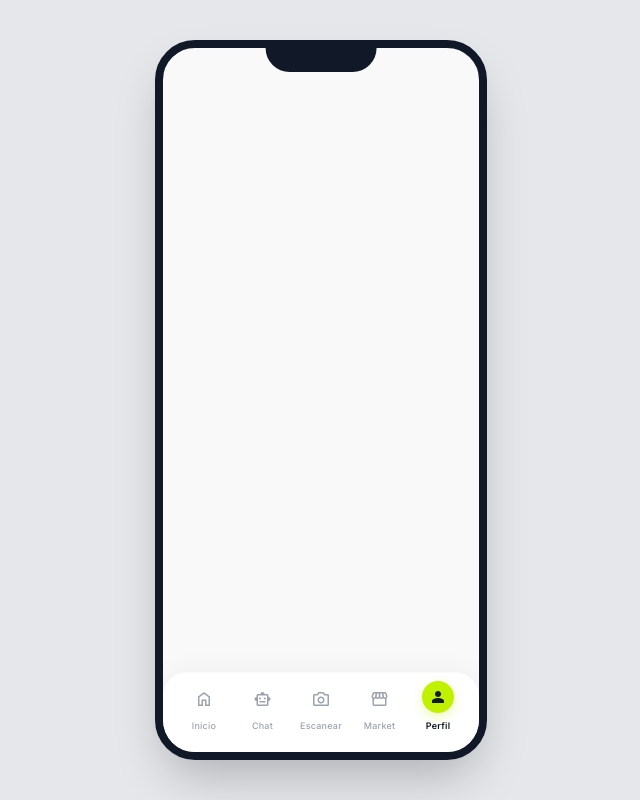
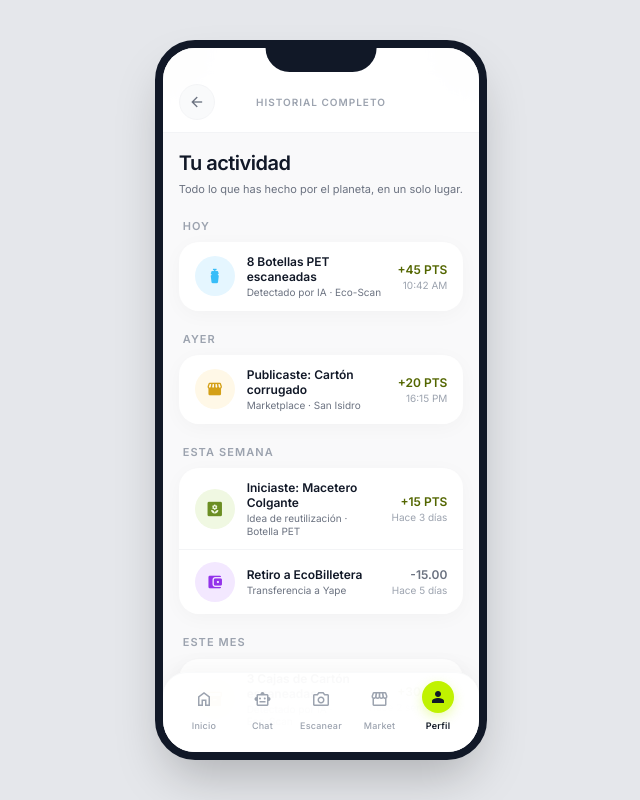
Before and after one commit to yudi-star/Acopi-prototype, a React (Vite) app: page /perfil/historial in a window 1280 px wide. Shown: the whole page, without its empty margins (319-959 px from the left). Built offline with nearby package versions, Linux system fonts and the light colour scheme.

Commit message:
perfil mejorado y ver historial

```diff
--- a/src/App.jsx
+++ b/src/App.jsx
@@ -12,6 +12,8 @@ import MiPerfil from "./screens/MiPerfil";
 import ChatIA from "./screens/ChatIA";
 import SolicitarRecojo from "./screens/SolicitarRecojo";
 import EstadoRecojo from "./screens/EstadoRecojo";
+import HistorialCompleto from "./screens/HistorialCompleto";
+
 
 
 
@@ -32,6 +34,7 @@ export default function App() {
           <Route path="/perfil" element={<MiPerfil />} />
           <Route path="/recojo" element={<SolicitarRecojo />} />
           <Route path="/recojo/estado" element={<EstadoRecojo />} />
+          <Route path="/perfil/historial" element={<HistorialCompleto />} />
         </Routes>
       </PhoneFrame>
     </BrowserRouter>
--- /dev/null
+++ b/src/screens/HistorialCompleto.jsx
@@ -0,0 +1,170 @@
+import { useNavigate } from "react-router-dom";
+
+const historialAgrupado = [
+  {
+    fecha: "Hoy",
+    items: [
+      {
+        id: 1,
+        titulo: "8 Botellas PET escaneadas",
+        detalle: "Detectado por IA · Eco-Scan",
+        puntos: "+45",
+        hora: "10:42 AM",
+        icon: "water_bottle",
+        iconBg: "#E5F6FF",
+        iconColor: "#38BDF8",
+      },
+    ],
+  },
+  {
+    fecha: "Ayer",
+    items: [
+      {
+        id: 2,
+        titulo: "Publicaste: Cartón corrugado",
+        detalle: "Marketplace · San Isidro",
+        puntos: "+20",
+        hora: "16:15 PM",
+        icon: "storefront",
+        iconBg: "#FFF8E7",
+        iconColor: "#D4A017",
+      },
+    ],
+  },
+  {
+    fecha: "Esta semana",
+    items: [
+      {
+        id: 3,
+        titulo: "Iniciaste: Macetero Colgante",
+        detalle: "Idea de reutilización · Botella PET",
+        puntos: "+15",
+        hora: "Hace 3 días",
+        icon: "yard",
+        iconBg: "#F0F8E2",
+        iconColor: "#6B8E23",
+      },
+      {
+        id: 4,
+        titulo: "Retiro a EcoBilletera",
+        detalle: "Transferencia a Yape",
+        puntos: "-15.00",
+        hora: "Hace 5 días",
+        icon: "account_balance_wallet",
+        iconBg: "#F3E8FF",
+        iconColor: "#9333EA",
+      },
+    ],
+  },
+  {
+    fecha: "Este mes",
+    items: [
+      {
+        id: 5,
+        titulo: "3 Cajas de Cartón escaneadas",
+        detalle: "Detectado por IA · Eco-Scan",
+        puntos: "+30",
+        hora: "Hace 2 semanas",
+        icon: "inventory_2",
+        iconBg: "#FFF8E7",
+        iconColor: "#D4A017",
+      },
+      {
+        id: 6,
+        titulo: "Solicitaste: Latas de aluminio",
+        detalle: "Marketplace · Barranco",
+        puntos: "+10",
+        hora: "Hace 3 semanas",
+        icon: "recycling",
+        iconBg: "#F3E8FF",
+        iconColor: "#9333EA",
+      },
+    ],
+  },
+];
+
+export default function HistorialCompleto() {
+  const navigate = useNavigate();
+
+  return (
+    <div className="min-h-full pb-32 bg-gray-50/50">
+      <div className="flex justify-between items-center px-4 pt-9 pb-3 sticky top-0 bg-white/90 backdrop-blur-xl z-20 border-b border-gray-100">
+        <button
+          onClick={() => navigate(-1)}
+          className="w-9 h-9 rounded-full bg-gray-50 border border-gray-100 flex items-center justify-center text-gray-500 active:scale-90 transition-transform"
+        >
+          <span className="material-symbols-outlined text-[18px]">arrow_back</span>
+        </button>
+        <span className="text-[10px] font-bold text-gray-400 uppercase tracking-widest">
+          Historial Completo
+        </span>
+        <div className="w-9"></div>
+      </div>
+
+      <main className="w-full px-4 pt-4 flex flex-col gap-5 pb-6">
+        <div>
+          <h1 className="text-xl font-extrabold text-gray-900 tracking-tight">
+            Tu actividad
+          </h1>
+          <p className="text-[11px] text-gray-500 mt-1">
+            Todo lo que has hecho por el planeta, en un solo lugar.
+          </p>
+        </div>
+
+        {historialAgrupado.map((grupo) => (
+          <section key={grupo.fecha} className="flex flex-col gap-2">
+            <h2 className="text-[11px] font-bold text-gray-400 uppercase tracking-widest px-1">
+              {grupo.fecha}
+            </h2>
+
+            <div className="bg-white rounded-[1.25rem] shadow-[0_4px_20px_rgb(0,0,0,0.03)] overflow-hidden">
+              {grupo.items.map((item, idx) => (
+                <div
+                  key={item.id}
+                  className={`flex items-center gap-3 px-4 py-3 ${
+                    idx !== grupo.items.length - 1 ? "border-b border-gray-100" : ""
+                  }`}
+                >
+                  <div
+                    className="w-10 h-10 rounded-full flex items-center justify-center flex-shrink-0"
+                    style={{ backgroundColor: item.iconBg, color: item.iconColor }}
+                  >
+                    <span
+                      className="material-symbols-outlined text-[18px]"
+                      style={{ fontVariationSettings: "'FILL' 1" }}
+                    >
+                      {item.icon}
+                    </span>
+                  </div>
+
+                  <div className="flex-1 min-w-0">
+                    <p className="text-[12px] font-bold text-gray-900 leading-tight">
+                      {item.titulo}
+                    </p>
+                    <p className="text-[10px] text-gray-500 mt-0.5 leading-tight">
+                      {item.detalle}
+                    </p>
+                  </div>
+
+                  <div className="text-right flex-shrink-0">
+                    <p
+                      className={`text-[12px] font-extrabold leading-tight ${
+                        item.puntos.startsWith("-") ? "text-gray-500" : "text-[#536600]"
+                      }`}
+                    >
+                      {item.puntos}
+                      {item.titulo.includes("Retiro") ? "" : " PTS"}
+                    </p>
+                    <p className="text-[10px] text-gray-400 mt-0.5 leading-tight">
+                      {item.hora}
+                    </p>
+                  </div>
+                </div>
+              ))}
+            </div>
+          </section>
+        ))}
+      </main>
+    </div>
+  );
+}
--- a/src/screens/MiPerfil.jsx
+++ b/src/screens/MiPerfil.jsx
@@ -23,23 +23,43 @@ function Toggle({ on, onChange }) {
 const actividadReciente = [
   {
     id: 1,
-    titulo: "Bolsas Reutilizables",
-    detalle: "Escaneado en Supermercado Local",
-    puntos: "+50",
-    fecha: "Hace 2 días",
-    icon: "shopping_bag",
+    titulo: "8 Botellas PET escaneadas",
+    detalle: "Detectado por IA · Eco-Scan",
+    puntos: "+45",
+    fecha: "Hace 2 horas",
+    icon: "water_bottle",
+    iconBg: "#E5F6FF",
+    iconColor: "#38BDF8",
+  },
+  {
+    id: 2,
+    titulo: "Publicaste: Cartón corrugado",
+    detalle: "Marketplace · San Isidro",
+    puntos: "+20",
+    fecha: "Ayer",
+    icon: "storefront",
+    iconBg: "#FFF8E7",
+    iconColor: "#D4A017",
+  },
+  {
+    id: 3,
+    titulo: "Iniciaste: Macetero Colgante",
+    detalle: "Idea de reutilización · Botella PET",
+    puntos: "+15",
+    fecha: "Hace 3 días",
+    icon: "yard",
     iconBg: "#F0F8E2",
     iconColor: "#6B8E23",
   },
   {
-    id: 2,
-    titulo: "Pilas y Baterías",
-    detalle: "Punto Limpio Norte",
-    puntos: "+120",
+    id: 4,
+    titulo: "Retiro a EcoBilletera",
+    detalle: "Transferencia a Yape",
+    puntos: "-15.00",
     fecha: "Hace 1 semana",
-    icon: "bolt",
-    iconBg: "#FEF3C7",
-    iconColor: "#D4A017",
+    icon: "account_balance_wallet",
+    iconBg: "#F3E8FF",
+    iconColor: "#9333EA",
   },
 ];
 
@@ -67,8 +87,12 @@ export default function MiPerfil() {
 
           {/* Avatar */}
           <div className="relative z-10 mb-1">
-            <div className="w-24 h-24 rounded-full bg-[#E8F5D8] border-4 border-white shadow-md flex items-center justify-center overflow-hidden text-5xl">
-              👩‍🌾
+            <div className="w-24 h-24 rounded-full border-4 border-white shadow-md overflow-hidden">
+              <img
+                src="https://randomuser.me/api/portraits/women/33.jpg"
+                alt="Yudith"
+                className="w-full h-full object-cover"
+              />
             </div>
             <button className="absolute bottom-0 right-0 w-7 h-7 rounded-full bg-white border border-gray-200 flex items-center justify-center shadow-sm active:scale-90 transition-transform">
               <span className="material-symbols-outlined text-[14px] text-gray-600">
@@ -79,9 +103,9 @@ export default function MiPerfil() {
 
           <div className="text-center relative z-10">
             <h1 className="text-lg font-extrabold text-gray-900 tracking-tight leading-tight">
-              María Rodríguez
+              Yudith Pacco
             </h1>
-            <p className="text-[11px] text-gray-500 mt-0.5">maria.rod@eco.com</p>
+            <p className="text-[11px] text-gray-500 mt-0.5">@yudith</p>
           </div>
 
           {/* Badge pill */}
@@ -182,8 +206,11 @@ export default function MiPerfil() {
             <h3 className="text-[13px] font-extrabold text-gray-900 tracking-tight">
               Actividad Reciente
             </h3>
-            <button className="text-[10px] font-bold text-[#536600] active:opacity-70">
-              Ver todo
+            <button
+            onClick={() => navigate("/perfil/historial")}
+            className="text-[10px] font-bold text-[#536600] active:opacity-70"
+            >
+            Ver todo
             </button>
           </div>
 
@@ -216,13 +243,17 @@ export default function MiPerfil() {
                 </p>
               </div>
               <div className="text-right flex-shrink-0">
-                <p className="text-[12px] font-extrabold text-[#536600] leading-tight">
-                  {act.puntos} PTS
+                <p
+                    className={`text-[12px] font-extrabold leading-tight ${
+                    act.puntos.startsWith("-") ? "text-gray-500" : "text-[#536600]"
+                    }`}
+                >
+                    {act.puntos} {act.titulo.includes("Retiro") ? "" : "PTS"}
                 </p>
                 <p className="text-[10px] text-gray-400 mt-0.5 leading-tight">
-                  {act.fecha}
+                    {act.fecha}
                 </p>
-              </div>
+                </div>
             </div>
           ))}
         </section>
```
